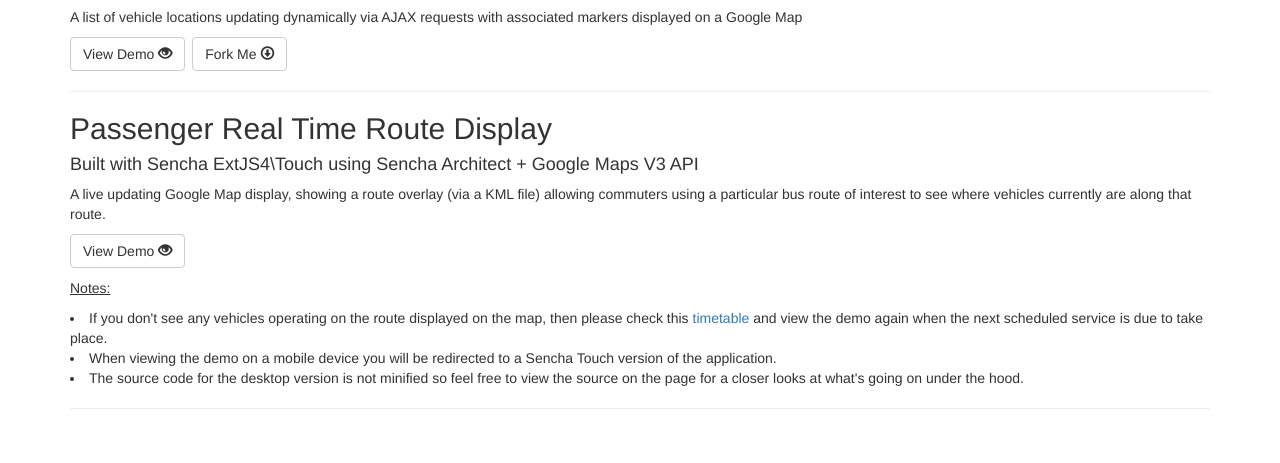
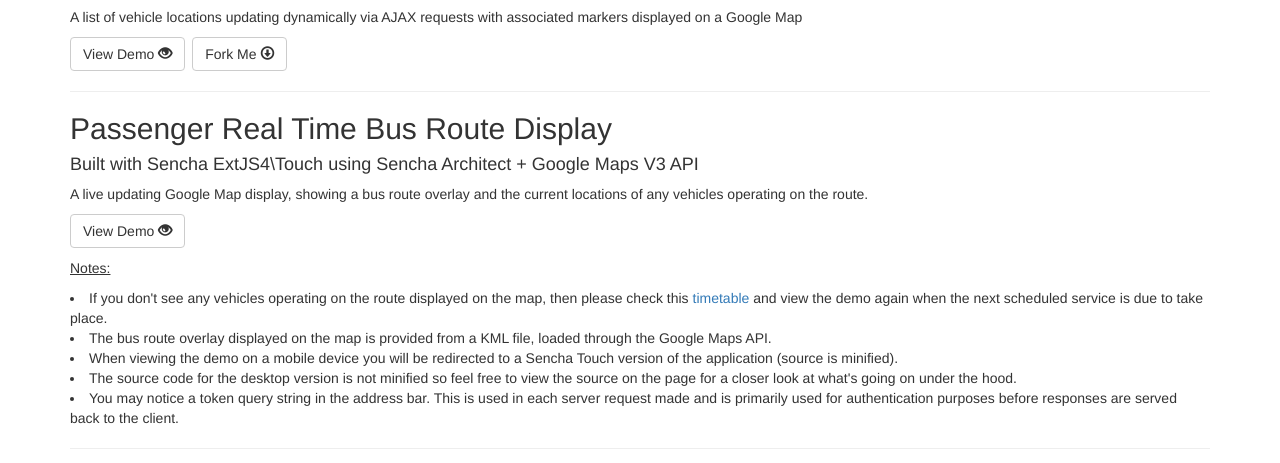
Before and after one commit to parky128/parky128.github.io, a plain HTML site: page index.html in a window 1280 px wide. Shown: the part 763-1226 px from the top of the page. Before the commit the page ends 1192 px from the top, so only its background shows below. Drawn offline with nearby package versions, Linux system fonts and the light colour scheme.

Commit message:
Edits to example description text

```diff
--- a/index.html
+++ b/index.html
@@ -48,14 +48,16 @@
 			 <hr>
 
             <div>
-              <h2>Passenger Real Time Route Display</h2>
+              <h2>Passenger Real Time Bus Route Display</h2>
 			  <h4>Built with Sencha ExtJS4\Touch using Sencha Architect + Google Maps V3 API</h4>
-              <p>A live updating Google Map display, showing a route overlay (via a KML file) allowing commuters using a particular bus route of interest to see where vehicles currently are along that route.</p>
+              <p>A live updating Google Map display, showing a bus route overlay and the current locations of any vehicles operating on the route.</p>
               <p><a class="btn btn-default" href="http://pwp.pinpointers.com/app.html?token=A944A7409B0E4C00815F00000A68000003B700000001ABA2127FEA89" target="_blank" role="button">View Demo <span class="glyphicon glyphicon-eye-open"></span></a></p>
 			  <p><u>Notes: </u>
 				<li>If you don't see any vehicles operating on the route displayed on the map, then please check this <a href="http://www.prenticeofhaddington.info/123.html" target="_blank">timetable</a> and view the demo again when the next scheduled service is due to take place.
-				<li>When viewing the demo on a mobile device you will be redirected to a Sencha Touch version of the application.
-				<li>The source code for the desktop version is not minified so feel free to view the source on the page for a closer looks at what's going on under the hood.
+				<li>The bus route overlay displayed on the map is provided from a KML file, loaded through the Google Maps API.
+				<li>When viewing the demo on a mobile device you will be redirected to a Sencha Touch version of the application (source is minified).
+				<li>The source code for the desktop version is not minified so feel free to view the source on the page for a closer look at what's going on under the hood.
+				<li>You may notice a token query string in the address bar. This is used in each server request made and is primarily used for authentication purposes before responses are served back to the client.
 			  </p>
             </div>
 
```
